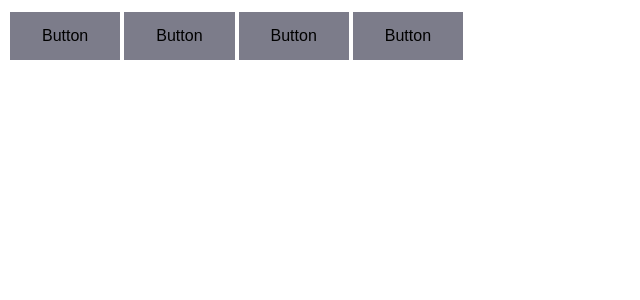
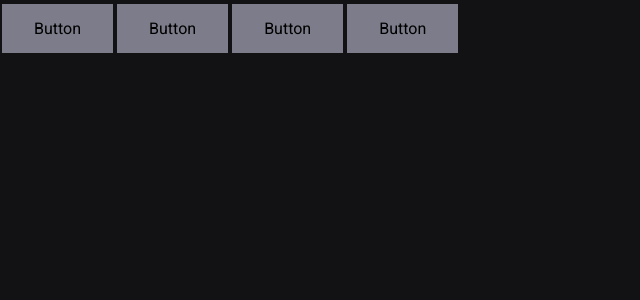
Before and after one commit to nadodev/ignite-timer, a React (Vite) app: page / in a window 1280 px wide. Shown: the top 300 px of the page, without its empty margins (0-640 px from the left). Built offline with nearby package versions, Linux system fonts and the light colour scheme.

Commit message:
chore: adicionado estilo global e fontes no projeto

```diff
--- a/index.html
+++ b/index.html
@@ -2,8 +2,12 @@
 <html lang="pt-BR">
   <head>
     <meta charset="UTF-8" />
+    <link rel="preconnect" href="https://fonts.googleapis.com" />
+    <link rel="preconnect" href="https://fonts.gstatic.com" crossorigin />
     <link rel="icon" type="image/svg+xml" href="/vite.svg" />
     <meta name="viewport" content="width=device-width, initial-scale=1.0" />
+
+    <link href="https://fonts.googleapis.com/css2?family=Roboto+Mono:wght@700&family=Roboto:wght@400;700&display=swap" rel="stylesheet" />
     <title>Vite + React + TS</title>
   </head>
   <body>
--- a/package.json
+++ b/package.json
@@ -15,6 +15,7 @@
     "styled-components": "^5.3.5"
   },
   "devDependencies": {
+    "@rocketseat/eslint-config": "^2.1.0",
     "@types/react": "^18.2.37",
     "@types/react-dom": "^18.2.15",
     "@types/styled-components": "^5.1.32",
--- a/src/@types/styled.d.ts
+++ b/src/@types/styled.d.ts
@@ -1,5 +1,5 @@
 import 'styled-components'
-import { defaultTheme } from '../themes/themeDefault'
+import { defaultTheme } from '../styles/themes/themeDefault'
 
 type ThemeType = typeof defaultTheme
 
--- a/src/App.tsx
+++ b/src/App.tsx
@@ -1,17 +1,12 @@
-import { ThemeProvider } from "styled-components";
-import { Button } from "./components/Button";
-import { defaultTheme } from "./themes/themeDefault";
-
-
+import { Button } from './components/Button'
 
 export function App() {
-
   return (
-    <ThemeProvider theme={defaultTheme}>
-      <Button color="blue"/>
-      <Button color="yellow"/>
-      <Button  color="red"/>
-      <Button color="green"/>
-    </ThemeProvider>
+    <>
+      <Button color="blue" />
+      <Button color="yellow" />
+      <Button color="red" />
+      <Button color="green" />
+    </>
   )
 }
--- a/src/components/Button.module.css
+++ /dev/null
@@ -1,3 +0,0 @@
-.button {
-
-}
--- a/src/main.tsx
+++ b/src/main.tsx
@@ -1,9 +1,15 @@
 import React from 'react'
 import ReactDOM from 'react-dom/client'
 import { App } from './App.tsx'
+import { GlobalStyle } from './styles/global.ts'
+import { ThemeProvider } from 'styled-components'
+import { defaultTheme } from './styles/themes/themeDefault.ts'
 
 ReactDOM.createRoot(document.getElementById('root')!).render(
   <React.StrictMode>
-    <App />
+    <ThemeProvider theme={defaultTheme}>
+      <GlobalStyle />
+      <App />
+    </ThemeProvider>
   </React.StrictMode>,
 )
--- /dev/null
+++ b/src/styles/global.ts
@@ -0,0 +1,26 @@
+import { createGlobalStyle } from 'styled-components'
+
+export const GlobalStyle = createGlobalStyle`
+  * {
+    margin: 0;
+    padding: 0;
+    box-sizing: border-box;
+  }
+
+  :focus {
+    outline: none;
+    box-shadow: 0 0 0 2px ${(props) => props.theme['green-500']};
+  }
+
+  body {
+    background: ${(props) => props.theme['gray-900']};
+    color: ${(props) => props.theme['gray-300']};
+    -webkit-font-smoothing: antialiased;
+  }
+
+  body, input, textarea, button {
+    font-family: 'Roboto', sans-serif;
+    font-weight: 400;
+    font-size: 1rem;
+  }
+`
```
Also changed, not shown: src/components/Button.tsx (+3 -7 lines), src/components/styles.ts (+3 -4 lines), .eslintrc.cjs, src/styles/themes/themeDefault.ts (renamed from src/themes/themeDefault.ts), 1 other file (tests, documents, lock files or other folders).
